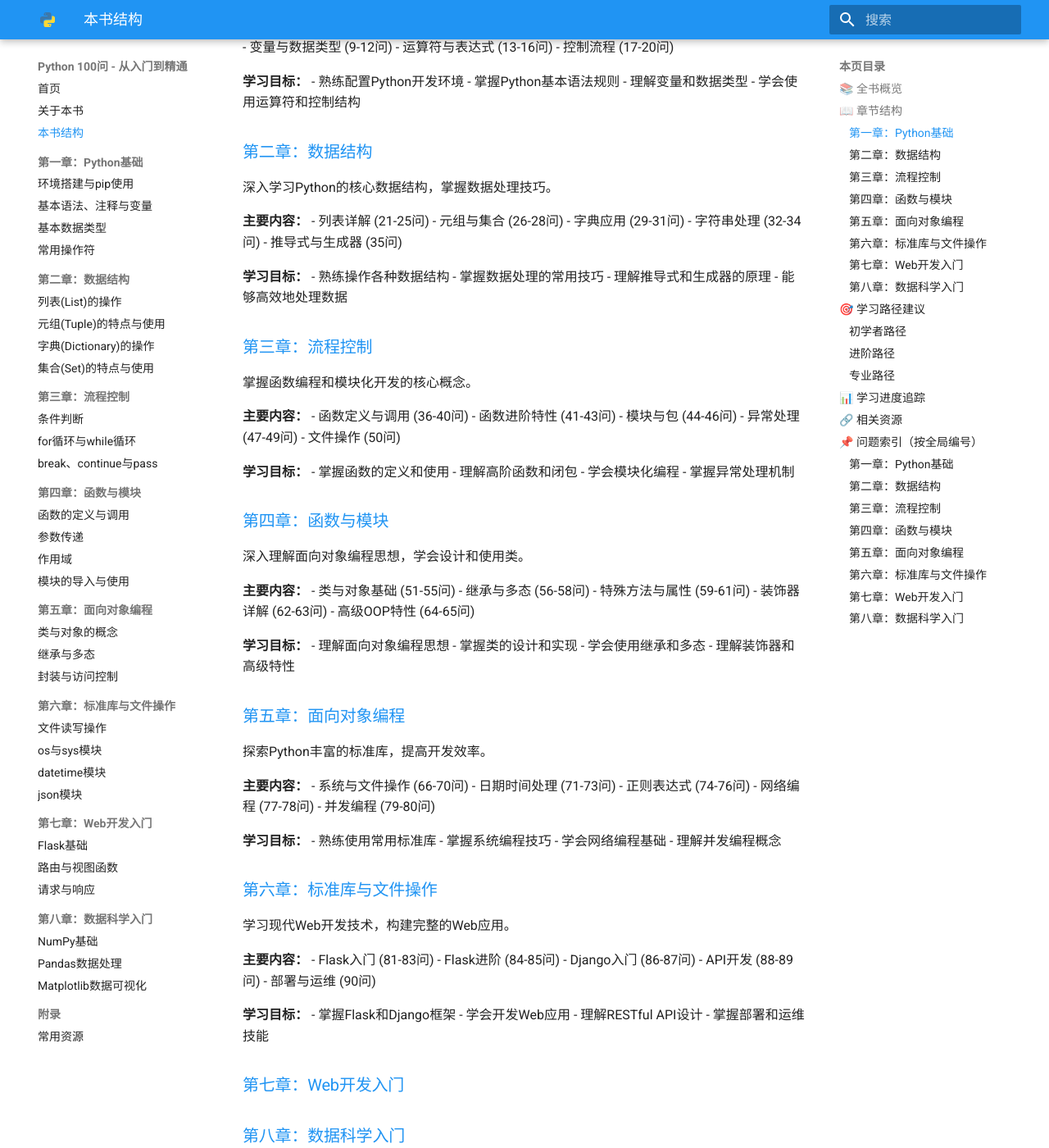
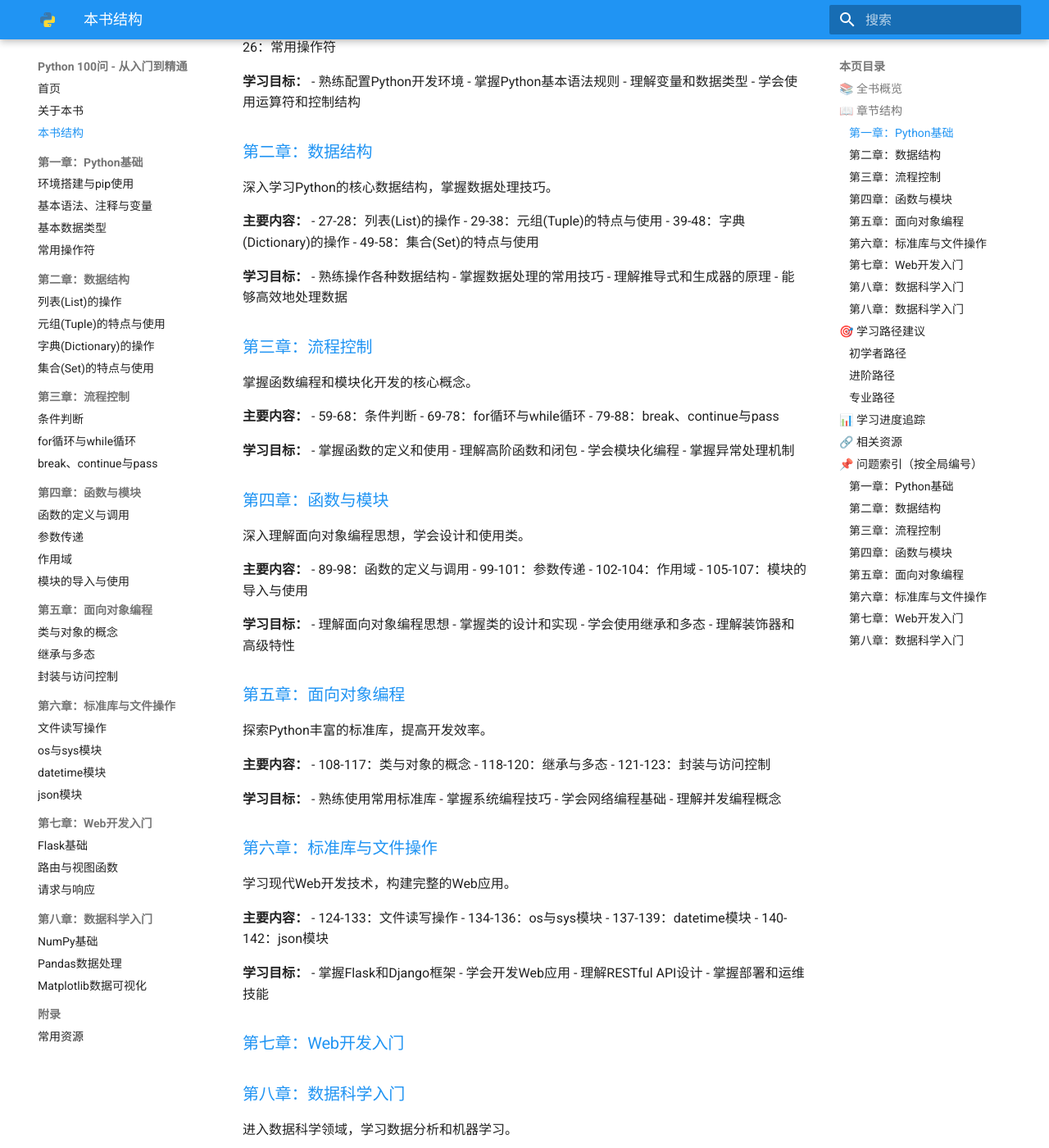
Before and after one commit to addname/python100, an MkDocs documentation site: the page built from docs/structure.md, in a window 1280 px wide and 1400 px high, scrolled down 441 px. Shown: the whole window at 82% size. Built offline with MkDocs 1.6.1 and Material for MkDocs 9.7.7, drawn with Linux system fonts in a browser that asks for light colours; the version menu is left out; some of the changed text lies outside the part shown.

Commit message:
更新《本书结构》：按问题索引范围重写各章‘主要内容’\n- 第一章到第八章对应问题范围映射\n- 与全局问题索引保持一致

```diff
--- a/docs/structure.md
+++ b/docs/structure.md
@@ -10,11 +10,10 @@
 掌握Python的基础知识，为后续学习打下坚实基础。
 
 **主要内容：**
-- 环境搭建与配置 (1-4问)
-- Python基础语法 (5-8问)
-- 变量与数据类型 (9-12问)
-- 运算符与表达式 (13-16问)
-- 控制流程 (17-20问)
+- 1-4：环境搭建与pip使用
+- 5-8：基本语法、注释与变量
+- 9-16：基本数据类型
+- 17-26：常用操作符
 
 **学习目标：**
 - 熟练配置Python开发环境
@@ -26,11 +25,10 @@
 深入学习Python的核心数据结构，掌握数据处理技巧。
 
 **主要内容：**
-- 列表详解 (21-25问)
-- 元组与集合 (26-28问)
-- 字典应用 (29-31问)
-- 字符串处理 (32-34问)
-- 推导式与生成器 (35问)
+- 27-28：列表(List)的操作
+- 29-38：元组(Tuple)的特点与使用
+- 39-48：字典(Dictionary)的操作
+- 49-58：集合(Set)的特点与使用
 
 **学习目标：**
 - 熟练操作各种数据结构
@@ -42,11 +40,9 @@
 掌握函数编程和模块化开发的核心概念。
 
 **主要内容：**
-- 函数定义与调用 (36-40问)
-- 函数进阶特性 (41-43问)
-- 模块与包 (44-46问)
-- 异常处理 (47-49问)
-- 文件操作 (50问)
+- 59-68：条件判断
+- 69-78：for循环与while循环
+- 79-88：break、continue与pass
 
 **学习目标：**
 - 掌握函数的定义和使用
@@ -58,11 +54,10 @@
 深入理解面向对象编程思想，学会设计和使用类。
 
 **主要内容：**
-- 类与对象基础 (51-55问)
-- 继承与多态 (56-58问)
-- 特殊方法与属性 (59-61问)
-- 装饰器详解 (62-63问)
-- 高级OOP特性 (64-65问)
+- 89-98：函数的定义与调用
+- 99-101：参数传递
+- 102-104：作用域
+- 105-107：模块的导入与使用
 
 **学习目标：**
 - 理解面向对象编程思想
@@ -74,11 +69,9 @@
 探索Python丰富的标准库，提高开发效率。
 
 **主要内容：**
-- 系统与文件操作 (66-70问)
-- 日期时间处理 (71-73问)
-- 正则表达式 (74-76问)
-- 网络编程 (77-78问)
-- 并发编程 (79-80问)
+- 108-117：类与对象的概念
+- 118-120：继承与多态
+- 121-123：封装与访问控制
 
 **学习目标：**
 - 熟练使用常用标准库
@@ -90,11 +83,10 @@
 学习现代Web开发技术，构建完整的Web应用。
 
 **主要内容：**
-- Flask入门 (81-83问)
-- Flask进阶 (84-85问)
-- Django入门 (86-87问)
-- API开发 (88-89问)
-- 部署与运维 (90问)
+- 124-133：文件读写操作
+- 134-136：os与sys模块
+- 137-139：datetime模块
+- 140-142：json模块
 
 **学习目标：**
 - 掌握Flask和Django框架
@@ -108,11 +100,16 @@
 进入数据科学领域，学习数据分析和机器学习。
 
 **主要内容：**
-- NumPy基础 (91-93问)
-- Pandas数据处理 (94-96问)
-- 数据可视化 (97-98问)
-- 机器学习入门 (99问)
-- 实战项目 (100问)
+- 143-152：Flask基础
+- 153-155：路由与视图函数
+- 156-158：请求与响应
+
+### 第八章：数据科学入门
+
+**主要内容：**
+- 159-168：NumPy基础
+- 169-178：Pandas数据处理
+- 179-188：Matplotlib数据可视化
 
 **学习目标：**
 - 掌握数据科学工具链
```
